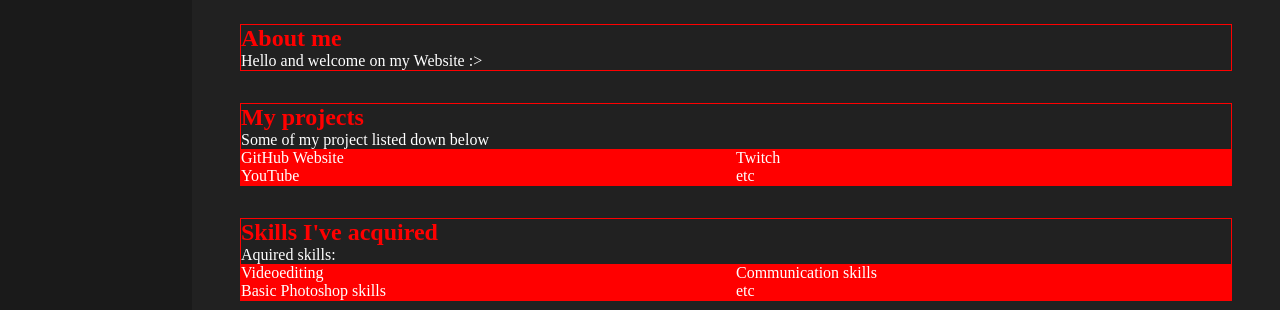
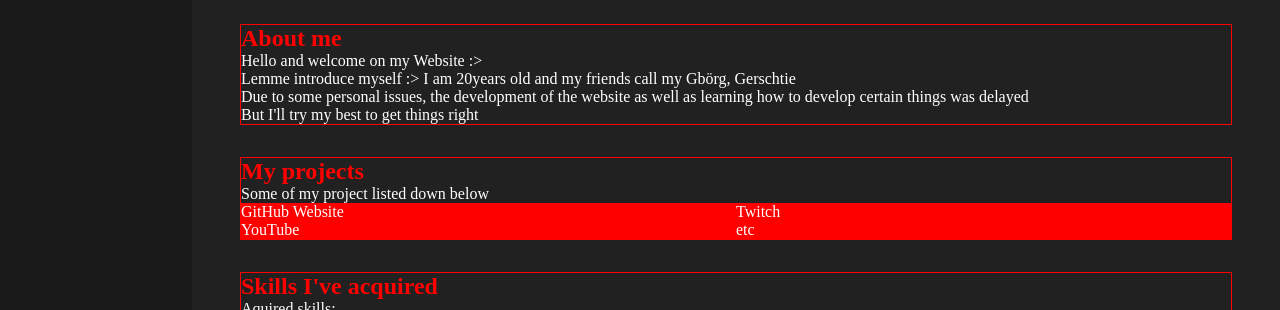
Before and after one commit to byCoba/byCoba.github.io, a plain HTML site: page index.html in a window 1280 px wide. Shown: the part 186-496 px from the top of the page. Drawn offline with Linux system fonts and the light colour scheme.

Commit message:
About me
Updated the about me section of my Github Page

```diff
--- a/index.html
+++ b/index.html
@@ -23,8 +23,14 @@
 
          <section id="about-me" class="content">
             <h1 class="text">About me</h1>
-             <p>Hello and welcome on my Website :></p>
-
+               <p>Hello and welcome on my Website :></p>
+               <p>Lemme introduce myself :>
+                I am 20years old and my friends call my Gbörg, Gerschtie
+               </p>
+               <p>Due to some personal issues, the development of the website as well
+                 as learning how to develop certain things was delayed
+               </p>
+               <p>But I'll try my best to get things right</p>
 
          </section>
 
```
